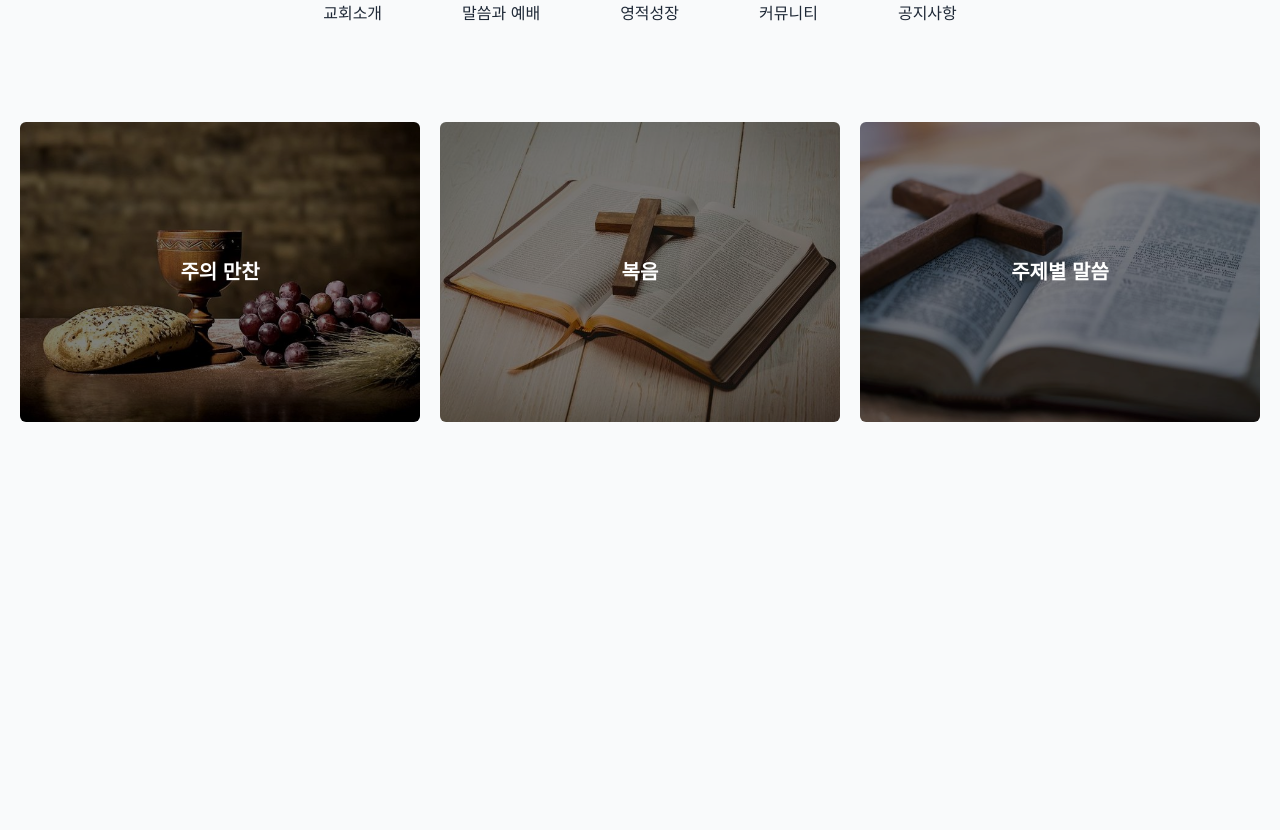
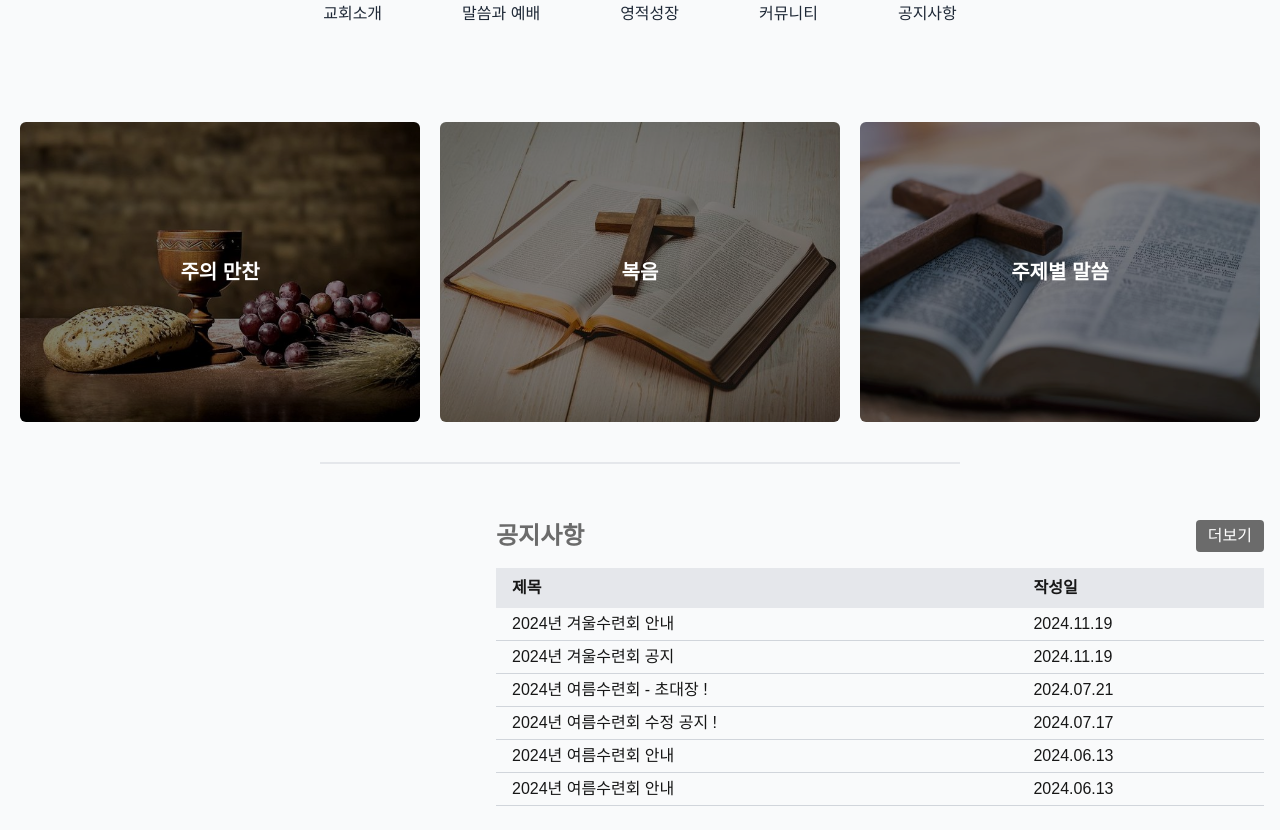
Before and after one commit to rowooncoding/church-project, a Next.js app: page / in a window 1280 px wide. Shown: the part 220-1050 px from the top of the page. Before the commit the page ends 800 px from the top, so only its background shows below. Built offline with nearby package versions, Linux system fonts and the light colour scheme; a web font is replaced by a local one.

Commit message:
feat: 리액트 유튜브 추가  및 컴포넌트 연결 디자인 기본

```diff
--- a/src/components/Main.jsx
+++ b/src/components/Main.jsx
@@ -1,6 +1,7 @@
 import Image from 'next/image';
 import React from 'react';
-
+import RecentLecture from './RecentLecture';
+import MainNotice from './MainNotice';
 function Main() {
     const images = [
         { src: '/bread-drink.jpg', alt: 'Holy Communion Image', text: '주의 만찬' },
@@ -9,6 +10,7 @@ function Main() {
     ];
 
     return (
+        <div className='container mx-auto'>
             <div className='flex justify-center gap-5 mt-20'>
                 {images.map((image, index) => (
                     <div
@@ -31,6 +33,13 @@ function Main() {
                     </div>
                 ))}
             </div>
+            <div className='border-b-2 w-[50%] mx-auto my-10'></div>
+            <div className='flex justify-between mt-10'>
+                <RecentLecture />
+                <MainNotice />
+            </div>
+        </div>
+
     )
 }
 
--- /dev/null
+++ b/src/components/MainNotice.jsx
@@ -0,0 +1,49 @@
+import React from 'react';
+
+function MainNotice () {
+    // 더미데이터로 데이터베이스 연결되면 바로 변경할 것
+    const notices = [
+        { id: 1, title: '2024년 겨울수련회 안내', date: '2024.11.19' },
+        { id: 2, title: '2024년 겨울수련회 공지', date: '2024.11.19' },
+        { id: 3, title: '2024년 여름수련회 - 초대장 !', date: '2024.07.21' },
+        { id: 4, title: '2024년 여름수련회 수정 공지 !', date: '2024.07.17' },
+        { id: 5, title: '2024년 여름수련회 안내', date: '2024.06.13' },
+        { id: 6, title: '2024년 여름수련회 안내', date: '2024.06.13' },
+    ];
+
+    return (
+        <div className="relative w-full max-w-[800px] px-4 py-6">
+            {/* 좌측 상단 "공지사항" 텍스트 */}
+            <h1 className="absolute top-4 left-4 text-2xl font-bold text-[#6B6B6B]">
+                공지사항
+            </h1>
+
+            {/* 우측 상단 "더보기" 버튼 */}
+            <button className="absolute top-4 right-4 bg-[#6B6B6B] text-white px-3 py-1 rounded hover:bg-[#4A4A4A]">
+                더보기
+            </button>
+
+            {/* 게시판 */}
+            <div className="mt-10">
+                <table className="w-full">
+                    <thead>
+                        <tr className="bg-gray-200">
+                            <th className="px-4 py-2 text-left">제목</th>
+                            <th className="px-4 py-2 text-left">작성일</th>
+                        </tr>
+                    </thead>
+                    <tbody>
+                        {notices.map((notice) => (
+                        <tr key={notice.id} className="hover:bg-gray-100 cursor-pointer">
+                            <td className="px-4 py-1 border-b border-gray-300">{notice.title}</td>
+                            <td className="px-4 py-1 border-b border-gray-300">{notice.date}</td>
+                        </tr>
+                        ))}
+                    </tbody>
+                </table>
+            </div>
+        </div>
+    );
+};
+
+export default MainNotice;
--- /dev/null
+++ b/src/components/RecentLecture.jsx
@@ -0,0 +1,25 @@
+"use client";
+
+import React from 'react';
+import YouTube from 'react-youtube';
+
+/**
+ * 가능하면 나중에 데이터베이스에서 파라미터를 작성하면 그걸 가져와서 담아주는 형식으로 가야댐
+ * => 그래서 비디오를 객체로 따로 만들지 않고 하드코딩함 (나중에 vidoe.key 로 변경해서 동적 값 받아올 것)
+ */
+function RecentLecture () {
+    return (
+        <YouTube
+            videoId='wZPkClqUgIk'
+            opts={{
+                width: "670",
+                height: "400",
+                playerVars: {
+                  autoplay: 0, //자동재생 O
+                },
+            }}
+        />
+    );
+};
+
+export default RecentLecture;
```
Also changed, not shown: package.json (+5 -4 lines), 1 other file (tests, documents, lock files or other folders). Lines whose indentation alone changed are shown as unchanged.
